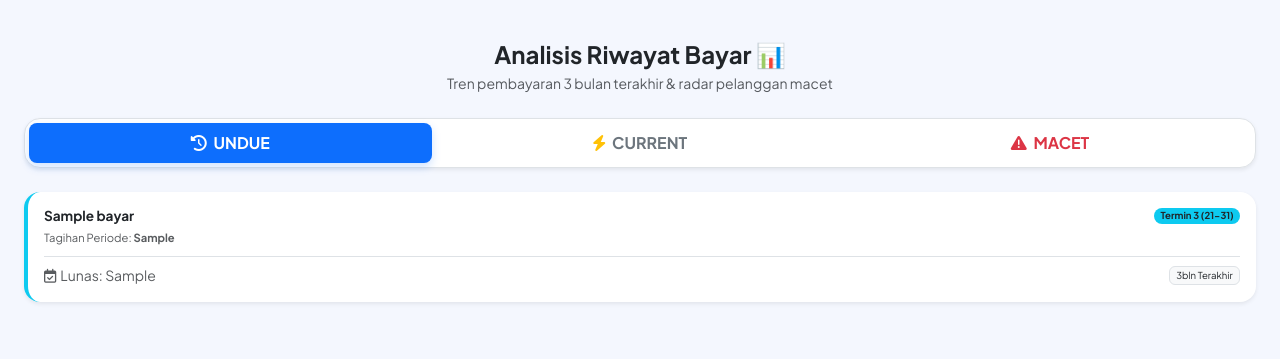
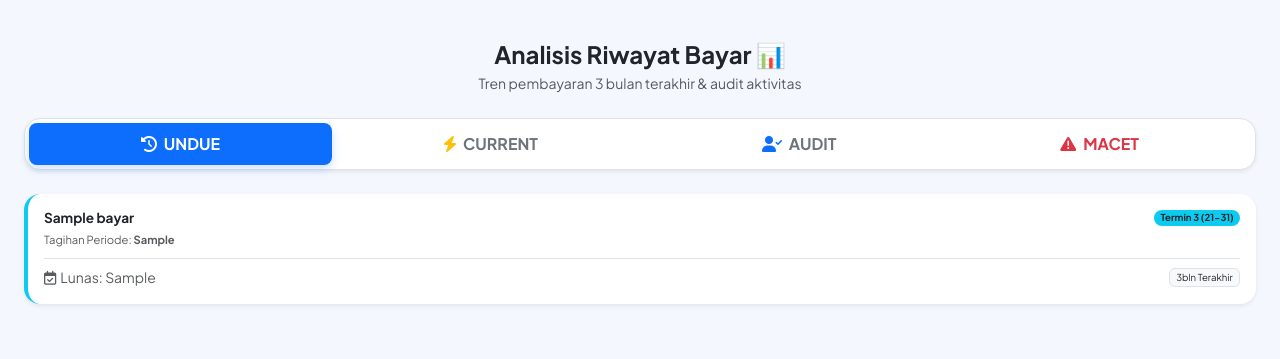
Before and after one commit to krackxor/Penagihan, a Flask app: page /history-bayar in a window 1280 px wide. Shown: the part 57-416 px from the top of the page. Run offline with Flask 3, Linux system fonts and the light colour scheme; the visitor is signed in with stand-in values (Sample User, id 1); tables that the repository leaves empty hold one stand-in row (values such as "Sample post"); some libraries are stand-ins or nearby versions.

Commit message:
Update history_bayar.html

```diff
--- a/templates/history_bayar.html
+++ b/templates/history_bayar.html
@@ -4,7 +4,7 @@
 <div class="px-2 pb-5 animate__animated animate__fadeIn">
     <div class="pt-4 mb-4 text-center">
         <h4 class="fw-bold mb-1 text-dark">Analisis Riwayat Bayar 📊</h4>
-        <p class="text-muted small">Tren pembayaran 3 bulan terakhir & radar pelanggan macet</p>
+        <p class="text-muted small">Tren pembayaran 3 bulan terakhir & audit aktivitas</p>
     </div>
 
     <div class="bg-white p-1 rounded-4 shadow-sm mb-4 border mx-1">
@@ -17,6 +17,11 @@
             <li class="nav-item">
                 <button class="nav-link rounded-3 fw-bold small py-2" id="current-tab" data-bs-toggle="tab" data-bs-target="#current-pane" type="button">
                     <i class="fas fa-bolt me-1 text-warning"></i> CURRENT
+                </button>
+            </li>
+            <li class="nav-item">
+                <button class="nav-link rounded-3 fw-bold small py-2" id="audit-tab" data-bs-toggle="tab" data-bs-target="#audit-pane" type="button">
+                    <i class="fas fa-user-check me-1 text-primary"></i> AUDIT
                 </button>
             </li>
             <li class="nav-item">
@@ -46,13 +51,22 @@
             </div>
         </div>
 
+        <div class="tab-pane fade" id="audit-pane" role="tabpanel">
+            <div id="list-audit">
+                <div class="text-center py-5">
+                    <div class="spinner-border text-primary" role="status"></div>
+                    <p class="text-muted small mt-2">Sinkronisasi log lapangan...</p>
+                </div>
+            </div>
+        </div>
+
         <div class="tab-pane fade" id="macet-pane" role="tabpanel">
             <div class="alert alert-danger mx-1 rounded-4 border-0 shadow-sm mb-3">
                 <div class="d-flex">
                     <i class="fas fa-info-circle me-2 mt-1"></i>
                     <div>
                         <small class="fw-bold d-block">RADAR MACET (Sangat Penting)</small>
-                        <small style="font-size: 0.7rem;">Daftar pelanggan aktif di MC terbaru yang memiliki akumulasi tunggakan berekor di Ardebt.</small>
+                        <small style="font-size: 0.7rem;">Pelanggan aktif di MC terbaru dengan akumulasi tunggakan Ardebt.</small>
                     </div>
                 </div>
             </div>
@@ -66,17 +80,18 @@
     </div>
 </div>
 
+
+
 <script>
     const toIDR = (n) => new Intl.NumberFormat('id-ID', { style: 'currency', currency: 'IDR', maximumFractionDigits: 0 }).format(n);
 
-    // 1. Load Data Analisis Tren (Undue & Current)
+    // 1. Load Data Analisis Tren (Undue & Current) - FUNGSI LAMA UTUH
     async function loadAnalisis() {
         try {
             const res = await fetch('/api/history/analisis-bayar');
             const result = await res.json();
             const data = result.data || [];
 
-            // Filter berdasarkan tipe_pembayaran sesuai struktur backend
             const undueData = data.filter(d => d.tipe_pembayaran === 'Undue');
             const currentData = data.filter(d => d.tipe_pembayaran === 'Current');
 
@@ -95,7 +110,7 @@
         }
 
         container.innerHTML = data.map(item => `
-            <div class="card border-0 shadow-sm rounded-4 mb-2 mx-1 border-start border-4 ${accentClass.replace('bg-', 'border-')}">
+            <div class="card border-0 shadow-sm rounded-4 mb-2 mx-1 border-start border-4 ${accentClass.replace('bg-', 'border-')} animate__animated animate__fadeInUp">
                 <div class="card-body p-3">
                     <div class="d-flex justify-content-between align-items-start">
                         <div>
@@ -113,7 +128,7 @@
         `).join('');
     }
 
-    // 2. Load Data Radar Macet (Ardebt Cross-Check)
+    // 2. Load Data Radar Macet (FUNGSI LAMA UTUH)
     async function loadNomenMacet() {
         const container = document.getElementById('list-macet');
         try {
@@ -127,7 +142,7 @@
             }
 
             container.innerHTML = data.map(item => `
-                <div class="card border-0 shadow-sm rounded-4 mb-2 mx-1 bg-white position-relative overflow-hidden">
+                <div class="card border-0 shadow-sm rounded-4 mb-2 mx-1 animate__animated animate__fadeInUp">
                     <div class="card-body p-3">
                         <div class="d-flex justify-content-between mb-2">
                             <span class="badge bg-danger text-white rounded-pill px-2" style="font-size: 0.65rem;">
@@ -137,7 +152,6 @@
                         </div>
                         <h6 class="fw-bold mb-1 text-dark text-uppercase" style="font-size: 0.9rem;">${item.nama}</h6>
                         <small class="text-muted d-block mb-2">Rute: ${item.pcez || '-'}</small>
-
                         <div class="row g-0 mt-2 pt-2 border-top">
                             <div class="col-6">
                                 <small class="text-muted d-block" style="font-size: 0.6rem;">TAGIHAN TERBARU</small>
@@ -156,33 +170,54 @@
         }
     }
 
+    // 3. Load Audit Kunjungan (FUNGSI BARU SINERGI)
+    async function loadAuditKunjungan() {
+        const container = document.getElementById('list-audit');
+        try {
+            const res = await fetch('/api/history/kunjungan');
+            const result = await res.json();
+            const data = result.data || [];
+
+            if (data.length === 0) {
+                container.innerHTML = '<div class="text-center py-5 text-muted small">Belum ada aktivitas lapangan.</div>';
+                return;
+            }
+
+            container.innerHTML = data.map(item => `
+                <div class="card border-0 shadow-sm rounded-4 mb-2 mx-1 animate__animated animate__fadeInUp">
+                    <div class="card-body p-3">
+                        <div class="d-flex justify-content-between mb-1">
+                            <small class="text-primary fw-bold"><i class="fas fa-user me-1"></i>${item.petugas_name}</small>
+                            <small class="text-muted" style="font-size: 0.65rem;">${item.waktu}</small>
+                        </div>
+                        <h6 class="fw-bold mb-0" style="font-size: 0.85rem;">${item.nama}</h6>
+                        <div class="d-flex justify-content-between mt-2">
+                            <span class="badge bg-light text-dark border rounded-pill" style="font-size: 0.65rem;">${item.keterangan}</span>
+                            <small class="text-danger fw-bold" style="font-size: 0.75rem;">Total: ${toIDR(item.mc + item.ardebt)}</small>
+                        </div>
+                    </div>
+                </div>
+            `).join('');
+        } catch (e) {
+            container.innerHTML = '<div class="text-center py-5 text-muted small">Gagal memuat log audit.</div>';
+        }
+    }
+
     document.addEventListener('DOMContentLoaded', () => {
         loadAnalisis();
-        // Hanya load data macet jika tab macet diklik (untuk efisiensi)
+        // Sinergi: Load data hanya saat tab diklik untuk hemat resource
         document.getElementById('macet-tab').addEventListener('shown.bs.tab', loadNomenMacet);
+        document.getElementById('audit-tab').addEventListener('shown.bs.tab', loadAuditKunjungan);
     });
 </script>
 
 <style>
-    /* Styling Nav Pills agar lebih modern */
-    .nav-pills .nav-link {
-        color: #6c757d;
-        transition: all 0.3s;
-    }
-    .nav-pills .nav-link.active {
-        background-color: #0d6efd;
-        color: white !important;
-        box-shadow: 0 4px 10px rgba(13, 110, 253, 0.2);
-    }
-
-    /* Warna khusus untuk Tab Macet saat aktif */
-    .nav-item:last-child .nav-link.active {
-        background-color: #dc3545 !important;
-        box-shadow: 0 4px 10px rgba(220, 53, 69, 0.2);
-    }
-
+    .nav-pills .nav-link { color: #6c757d; transition: all 0.3s; border: 1px solid transparent; }
+    .nav-pills .nav-link.active { background-color: #0d6efd; color: white !important; box-shadow: 0 4px 10px rgba(13, 110, 253, 0.2); }
+    .nav-item:nth-child(3) .nav-link.active { background-color: #0d6efd !important; } /* Audit Tab */
+    .nav-item:last-child .nav-link.active { background-color: #dc3545 !important; box-shadow: 0 4px 10px rgba(220, 53, 69, 0.2); } /* Macet Tab */
     .border-info { border-color: #0dcaf0 !important; }
     .border-warning { border-color: #ffc107 !important; }
-    .bg-danger-subtle { background-color: #f8d7da; }
+    .animate__animated { --animate-duration: 0.5s; }
 </style>
 {% endblock %}
```
